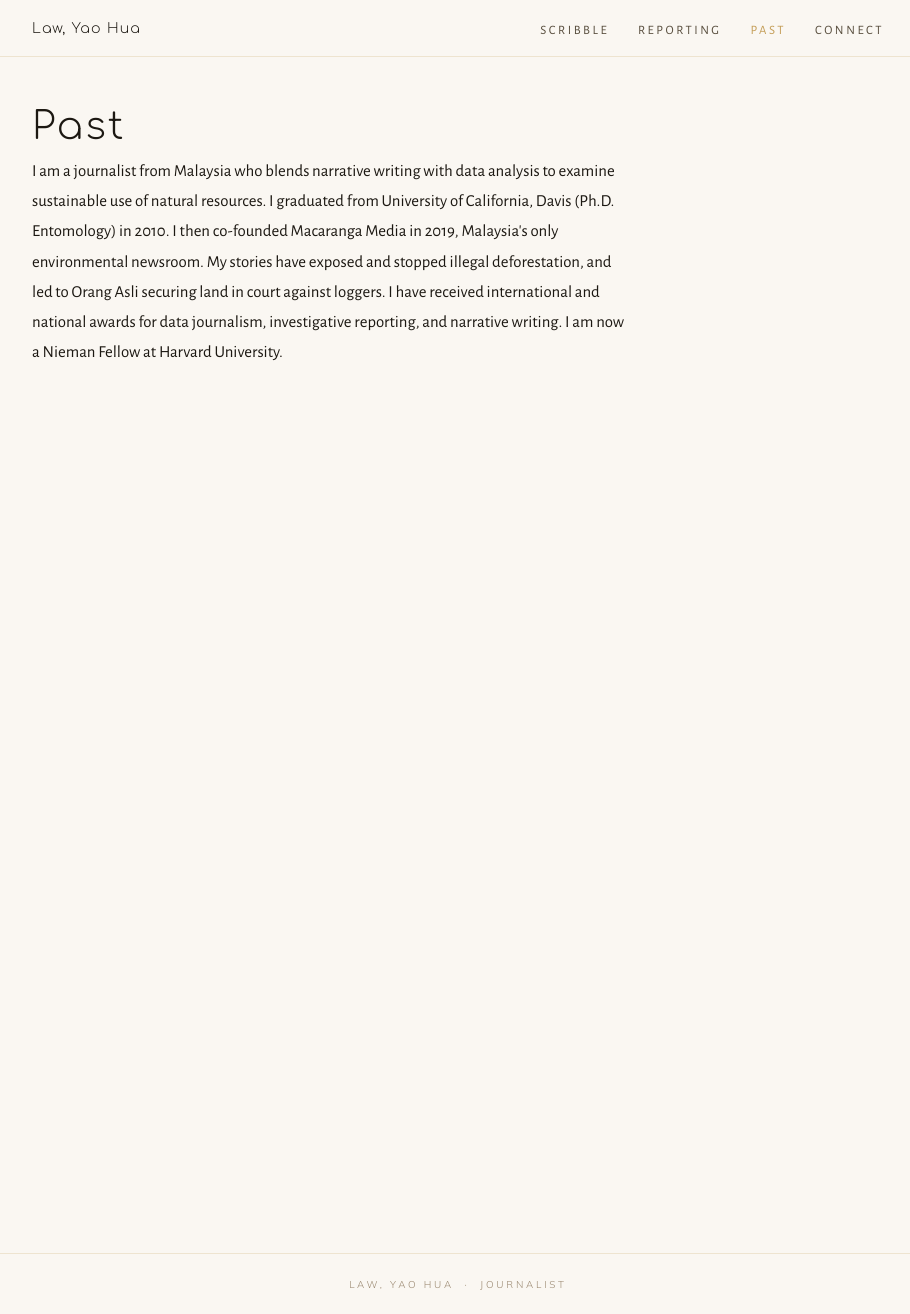
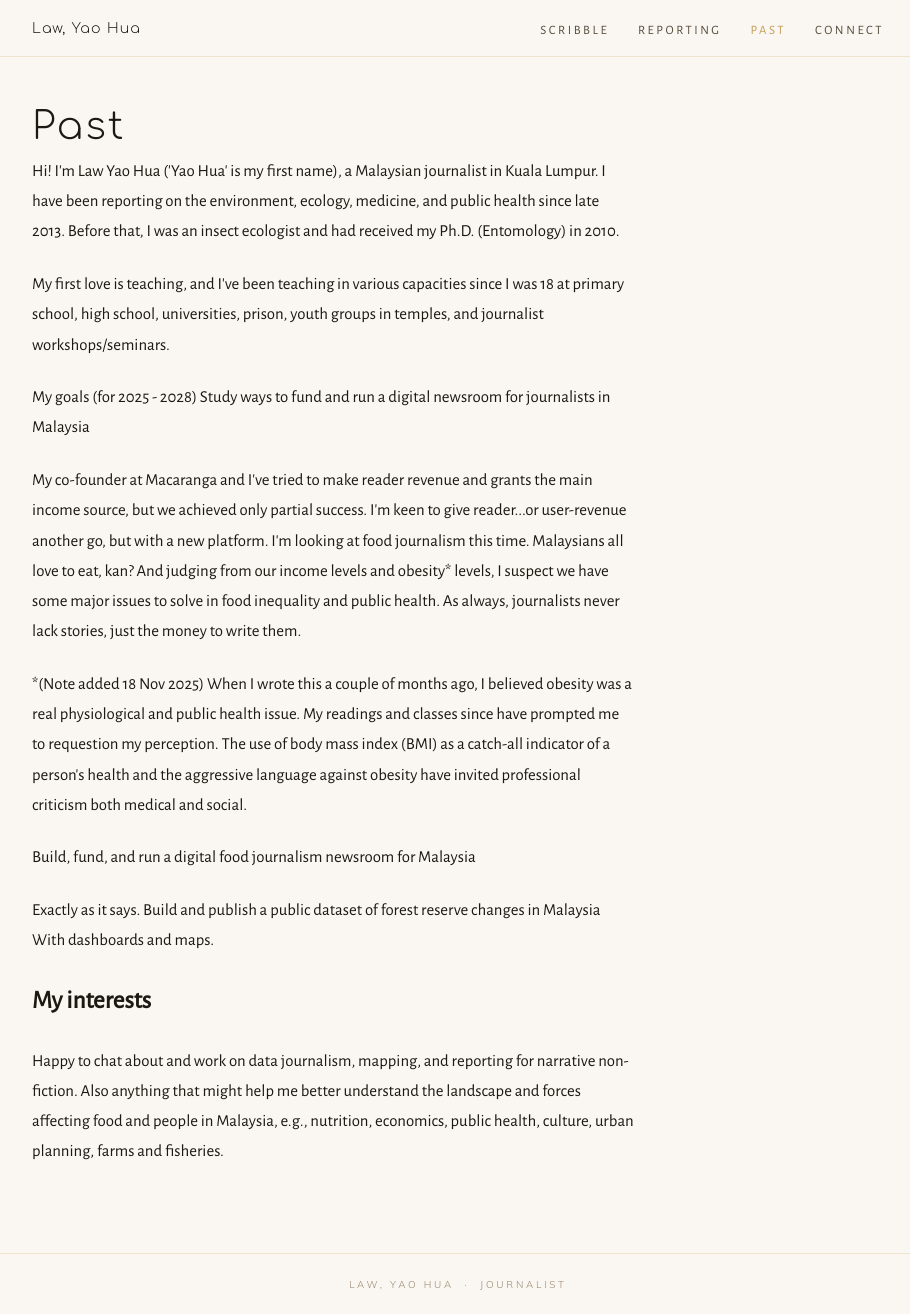
Before and after one commit to yhlreporter/site, a Jekyll site: the page built from about/index.html, in a window 1280 px wide and 1314 px high. Shown: the whole window, without its empty margins (182-1092 px from the left). Built offline with Jekyll 4.4.1, drawn with Linux system fonts in a browser that asks for light colours.

Commit message:
Update index.html

```diff
--- a/about/index.html
+++ b/about/index.html
@@ -14,15 +14,39 @@ permalink: /about/
       Example structure below — replace with your own words.
     -->
     <p>
-      I am a journalist from Malaysia who blends narrative writing with data
-      analysis to examine sustainable use of natural resources. I graduated from
-      University of California, Davis (Ph.D. Entomology) in 2010. I then
-      co-founded Macaranga Media in 2019, Malaysia's only environmental
-      newsroom. My stories have exposed and stopped illegal deforestation, and
-      led to Orang Asli securing land in court against loggers. I have received
-      international and national awards for data journalism, investigative
-      reporting, and narrative writing. I am now a Nieman Fellow at Harvard
-      University.
+      Hi! I'm Law Yao Hua ('Yao Hua' is my first name), a Malaysian journalist
+      in Kuala Lumpur. I have been reporting on the environment, ecology,
+      medicine, and public health since late 2013. Before that, I was an insect
+      ecologist and had received my Ph.D. (Entomology) in 2010.
     </p>
+    <p>
+      My first love is teaching, and I've been teaching in various capacities
+      since I was 18 at primary school, high school, universities, prison, youth
+      groups in temples, and journalist workshops/seminars.
+    </p>
+    <p> My goals (for 2025 - 2028) Study ways to fund and run a digital newsroom for
+    journalists in Malaysia </p>
+    <p> My co-founder at Macaranga and I've tried to make
+    reader revenue and grants the main income source, but we achieved only
+    partial success. I'm keen to give reader...or user-revenue another go, but
+    with a new platform. I'm looking at food journalism this time. Malaysians
+    all love to eat, kan? And judging from our income levels and obesity* levels, I suspect we have some major issues to solve in food inequality and
+    public health. As always, journalists never lack stories, just the money to
+    write them.</p>
+    <p>*(Note added 18 Nov 2025) When I wrote this a couple of months
+    ago, I believed obesity was a real physiological and public health issue. My
+    readings and classes since have prompted me to requestion my perception. The
+    use of body mass index (BMI) as a catch-all indicator of a person's health
+    and the aggressive language against obesity have invited professional
+    criticism both medical and social.</p>
+    <p>Build, fund, and run a digital food
+    journalism newsroom for Malaysia </p>
+    <p>Exactly as it says. Build and publish a
+    public dataset of forest reserve changes in Malaysia With dashboards and
+    maps.</p> <p><h2>My interests</h2></p> <p>Happy to chat about and work on data journalism, mapping,
+    and reporting for narrative non-fiction. Also anything that might help me
+    better understand the landscape and forces affecting food and people in
+    Malaysia, e.g., nutrition, economics, public health, culture, urban
+    planning, farms and fisheries.</p>
   </div>
 </div>
```
